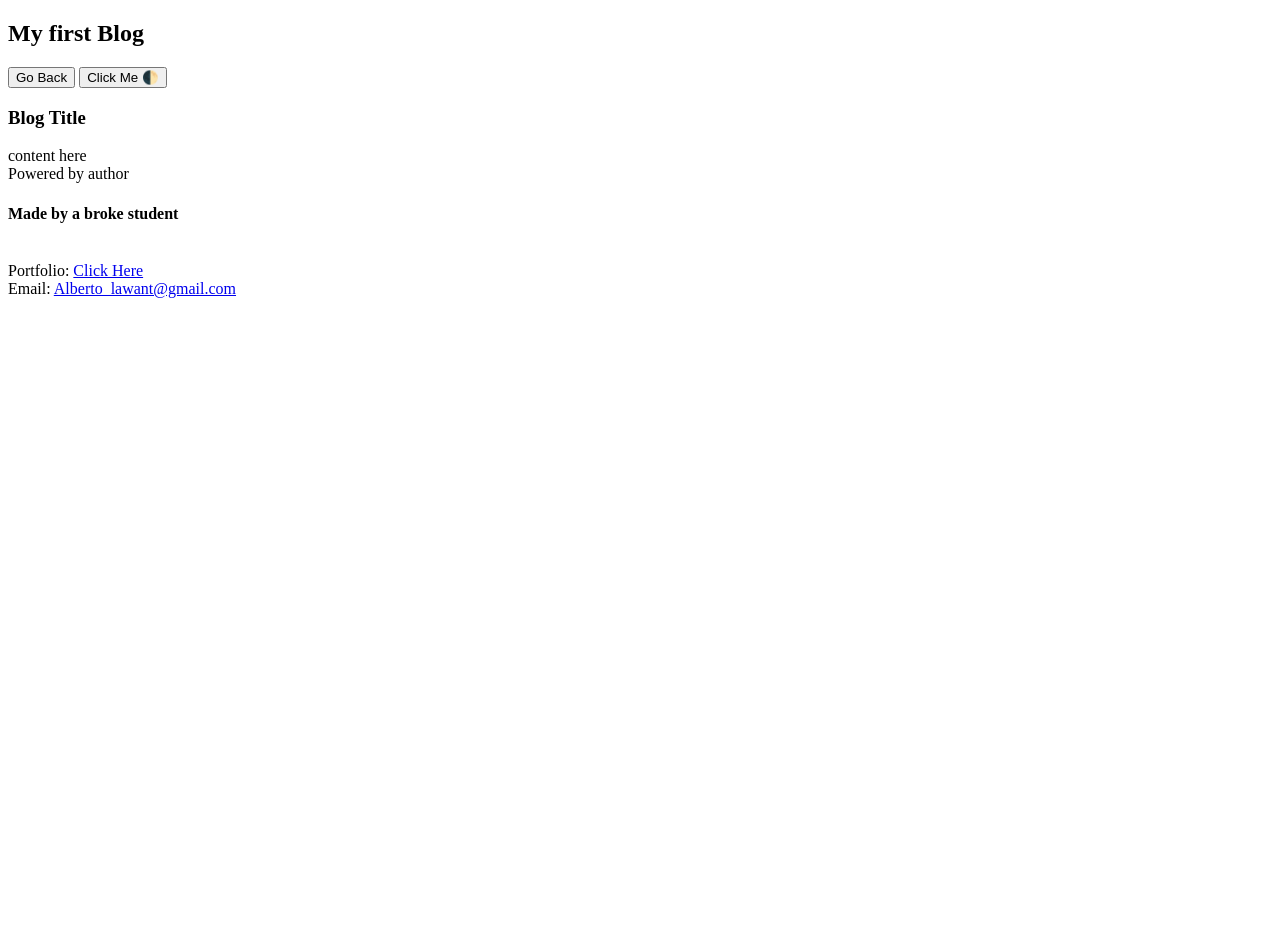
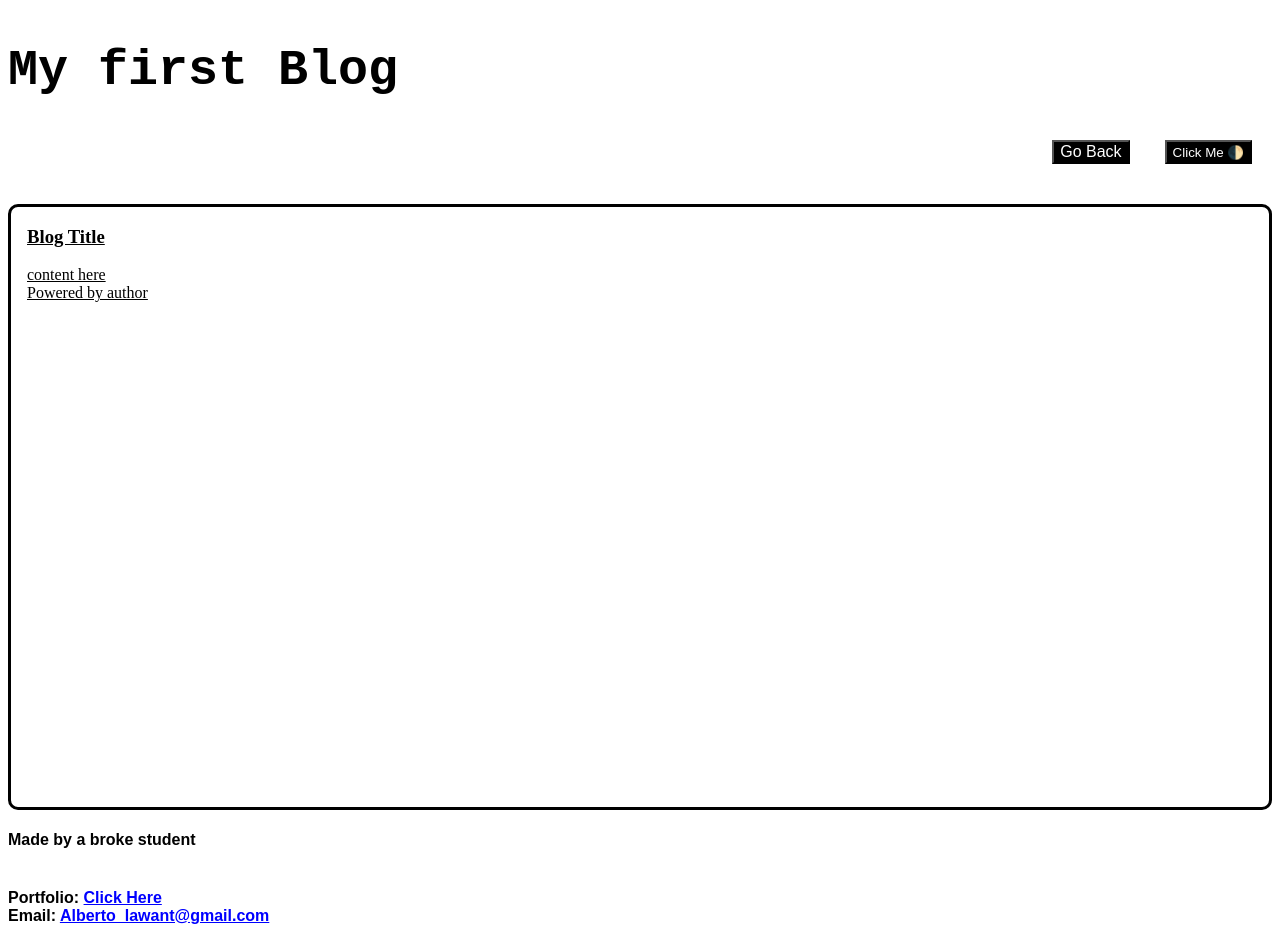
Before and after one commit to ParryProgramming/personal_blog, a plain HTML site: page blog.html in a window 1280 px wide. Before the commit the page ends 800 px from the top, so only its background shows below. Drawn offline with Linux system fonts and the light colour scheme.

Commit message:
added css to blog page

```diff
--- a/assets/css/blog.css
+++ b/assets/css/blog.css
@@ -0,0 +1,56 @@
+h2 {
+
+    font-size: 50px;
+    font-family: monospace;
+}
+
+.nav {
+
+    display: flex;
+    justify-content: flex-end;
+    padding-bottom: 20px;
+    margin-bottom: 20px;
+    margin-right: 20px;
+}
+
+.back {
+
+    display: flex;
+    background-color: black;
+    color: white;
+    font-size: medium;
+    margin-right: 35px;
+}
+
+.darkMode {
+
+    background-color: black;
+    color: white;
+}
+
+.article {
+
+    display: flex;
+    flex-direction: column;
+    border-radius: 10px;
+    border-style: solid;
+    height: 600px;
+    text-indent: 1em;
+    text-decoration: underline;
+}
+
+.title {
+
+    border-bottom: thick;
+}
+
+.footer {
+
+    font-family: Arial, Helvetica, sans-serif;
+    font-weight: bold;
+}
+
+a:link {
+
+    color: blue;
+}
--- a/assets/css/style.css
+++ b/assets/css/style.css
@@ -57,3 +57,58 @@
     width: 100%;
 
 }
+
+h2 {
+
+    display: flex;
+    justify-content: center;
+    align-items: center;
+    font-size: 50px;
+    font-family: monospace;
+}
+
+.input-group {
+    font-weight: bold;
+
+}
+
+input [type-text] {
+
+    display: inline-block;
+    width: 88%;
+    padding: 40px, 40px;
+}
+
+label {
+
+    color: black;
+    font-style: italic;
+    font-family: Arial, Helvetica, sans-serif;
+}
+
+#Content {
+
+    height: 100px;
+    width: 80%;
+
+}
+
+#Submit {
+
+    width: 90%;
+    height: 30%;
+    background-color: blue;
+    color: white;
+    cursor: pointer;
+    margin-top: 30px;
+}
+
+.dark {
+
+    display: flex;
+    justify-content: flex-end;
+    padding-bottom: 20px;
+    margin-bottom: 20px;
+    margin-right: 20px;
+
+}
```
